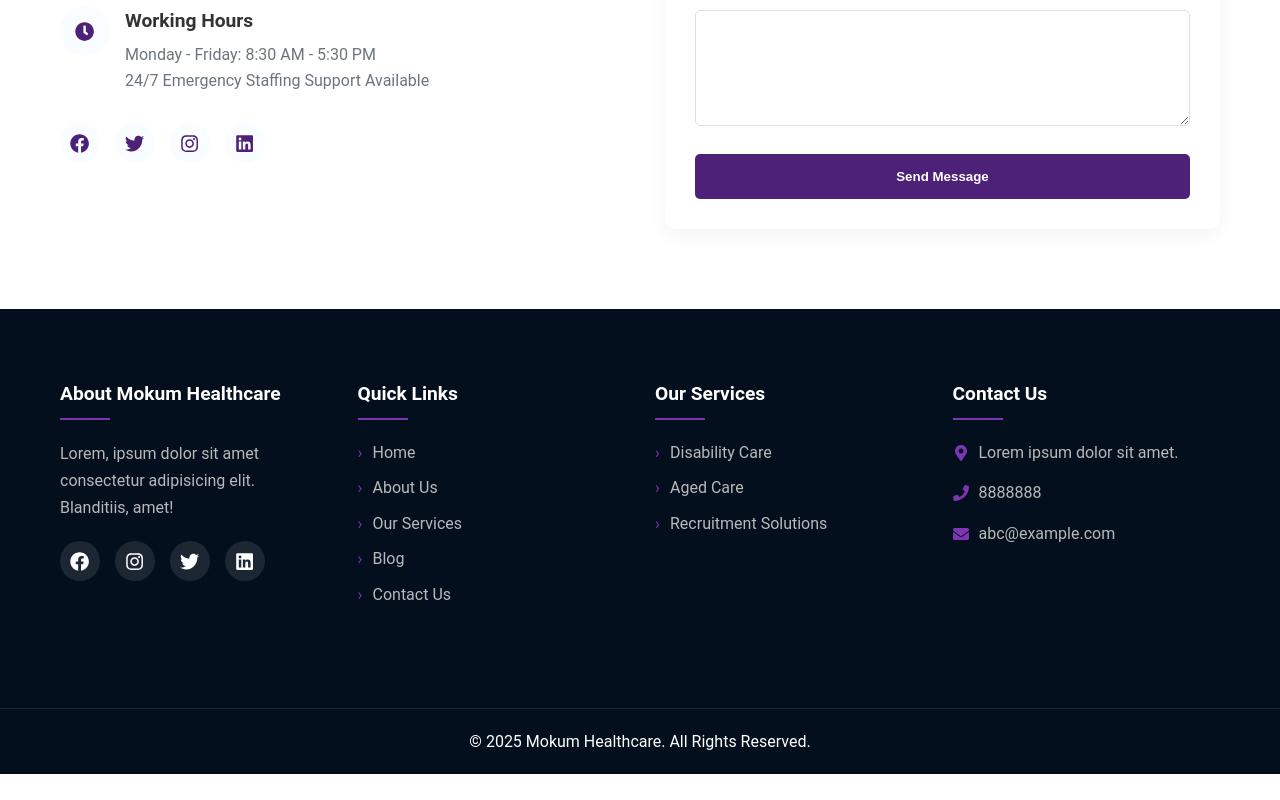
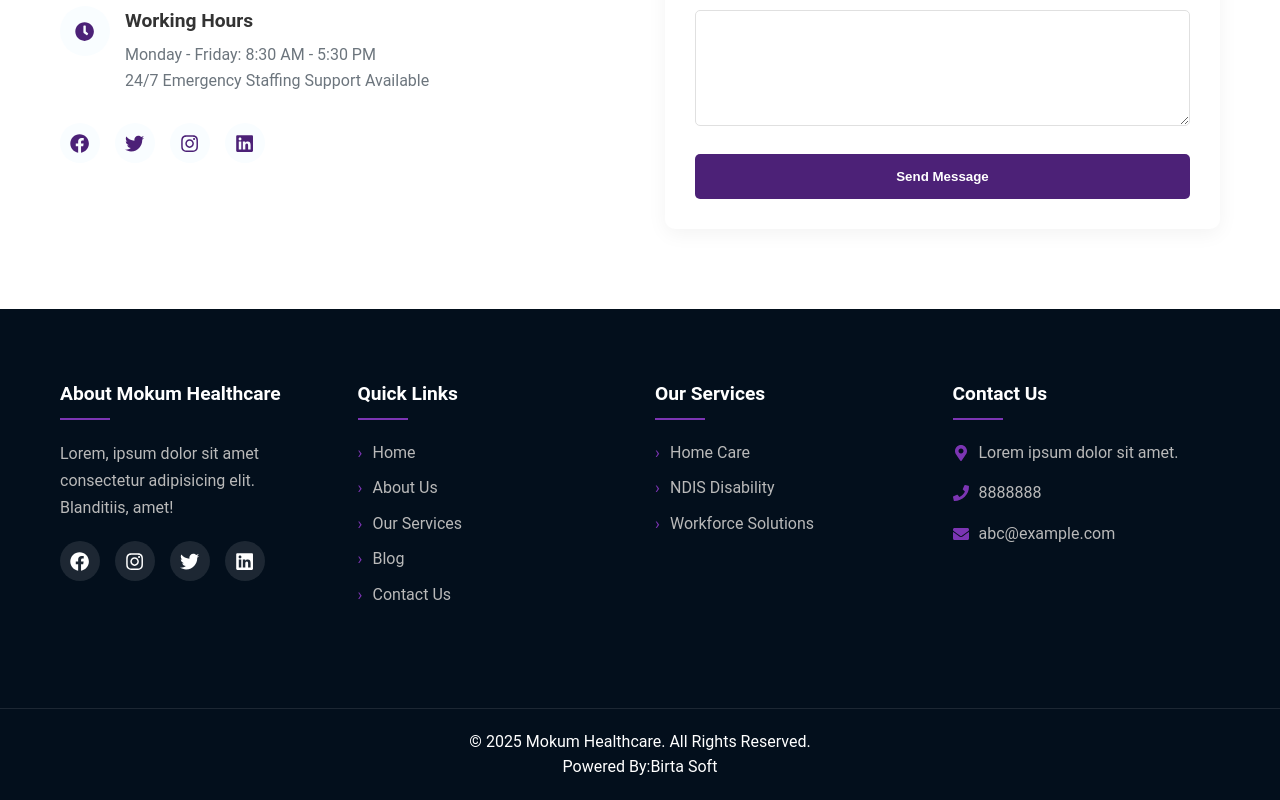
Before and after one commit to anushadhakal/MokumHealthcare, a React (Vite) app: page /contact in a window 1280 px wide. Shown: the part 1259-2059 px from the top of the page. Before the commit the page ends 2033 px from the top, so only its background shows below. Built offline with nearby package versions, Linux system fonts and the light colour scheme.

Commit message:
changes in footer

```diff
--- a/src/components/Footer/Footer.jsx
+++ b/src/components/Footer/Footer.jsx
@@ -57,13 +57,13 @@
               <h3>Our Services</h3>
               <ul className={styles.quickLinks}>
                 <li>
-                  <Link to="/industry/disability-care">Disability Care</Link>
+                  <Link to="/industry/HomeCare">Home Care</Link>
                 </li>
                 <li>
-                  <Link to="/industry/aged-care">Aged Care</Link>
+                  <Link to="/industry/NDISDisability">NDIS Disability</Link>
                 </li>
                 <li>
-                  <Link to="/industry/recruitment-solutions">Recruitment Solutions</Link>
+                  <Link to="/industry/WorkforceSolutions">Workforce Solutions</Link>
                 </li>
               </ul>
             </div>
@@ -91,9 +91,10 @@
       <div className={styles.footerBottom}>
         <div className="container">
           <div className={styles.footerBottomContent}>
-            <p>&copy; {currentYear} Mokum Healthcare. All Rights Reserved.</p>
+            <p>&copy; {currentYear} Mokum Healthcare. All Rights Reserved. </p>
 
           </div>
+            <p className={styles.footerBottomContent} > Powered By: <a href="https://birtasoft.com" target="_blank" rel="noopener noreferrer">Birta Soft</a></p>
         </div>
       </div>
     </footer>
```
